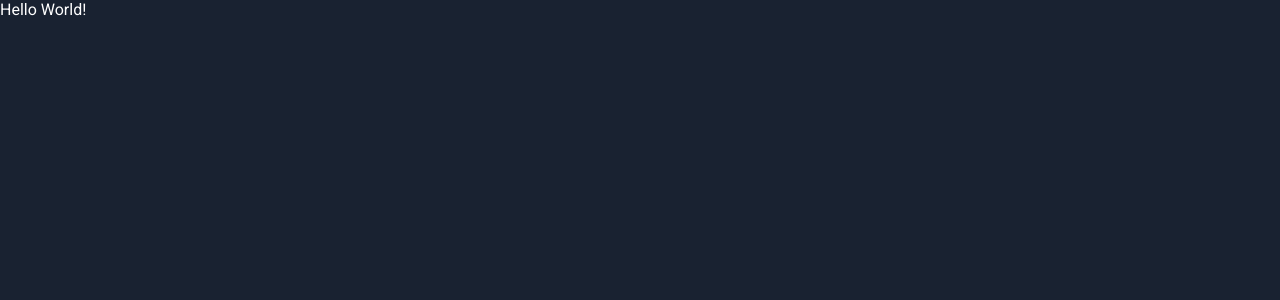
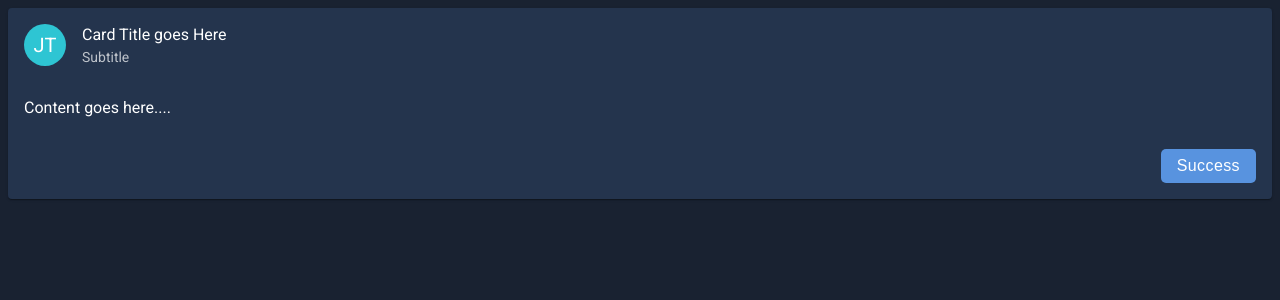
Before and after one commit to joneldominic/User-Contact-Management-App, a React (Create React App) app in the folder frontend/: page / in a window 1280 px wide. Shown: the top 300 px of the page. Built offline with nearby package versions, Linux system fonts and the light colour scheme.

Commit message:
Added Card Related Components

```diff
--- a/frontend/src/App.js
+++ b/frontend/src/App.js
@@ -1,7 +1,34 @@
 import React from "react";
 
+import Avatar from "./core/UI/Avatar";
+import Button from "./core/UI/Button";
+import Card from "./core/UI/Card";
+import CardActions from "./core/UI/CardActions";
+import CardContent from "./core/UI/CardContent";
+import CardHeader from "./core/UI/CardHeader";
+
 const App = () => {
-  return <div>Hello World!</div>;
+  return (
+    <div>
+      <Card>
+        <CardHeader
+          avatar={<Avatar>JT</Avatar>}
+          title="Card Title goes Here"
+          subtitle="Subtitle"
+        />
+        <CardContent>Content goes here....</CardContent>
+        <CardActions>
+          <Button
+            variant="contained"
+            color="primary"
+            sx={{ [`margin-left`]: "auto" }}
+          >
+            Success
+          </Button>
+        </CardActions>
+      </Card>
+    </div>
+  );
 };
 
 export default App;
--- /dev/null
+++ b/frontend/src/core/UI/Avatar.js
@@ -0,0 +1,25 @@
+import styled from "styled-components";
+
+const Avatar = styled.div`
+  font-size: 1.25rem;
+  position: relative;
+  display: flex;
+  align-items: center;
+  justify-content: center;
+  width: ${(props) => props.width};
+  height: ${(props) => props.height};
+  border-radius: 50%;
+  overflow: hidden;
+  background-color: ${(props) => props.backgroundColor};
+
+  ${(props) => props.sx}
+`;
+
+Avatar.defaultProps = {
+  sx: {},
+  width: "42px",
+  height: "42px",
+  backgroundColor: "#2ec5d3",
+};
+
+export default Avatar;
--- a/frontend/src/core/UI/Button.js
+++ b/frontend/src/core/UI/Button.js
@@ -6,7 +6,7 @@ const Button = styled.button`
   border-radius: 5px;
   letter-spacing: 0.025em;
 
-  font-size: ${(props) => props.theme.sizes[props.size]};
+  font-size: ${(props) => props.theme.size[props.size]};
   margin: ${(props) => props.margin};
   padding: ${(props) => props.padding};
 
@@ -47,6 +47,8 @@ const Button = styled.button`
         `;
     }
   }}
+
+  ${(props) => props.sx}
 `;
 
 Button.defaultProps = {
@@ -55,6 +57,7 @@ Button.defaultProps = {
   size: "base",
   margin: "0.5em",
   padding: "0.5em 1em",
+  sx: {},
 };
 
 export default Button;
--- a/frontend/src/core/UI/Card.js
+++ b/frontend/src/core/UI/Card.js
@@ -12,6 +12,8 @@ const Card = styled.div`
   overflow: ${(props) => props.overflow};
   margin: ${(props) => props.margin};
   background: ${(props) => props.background || props.theme.background.paper};
+
+  ${(props) => props.sx}
 `;
 
 Card.defaultProps = {
@@ -21,6 +23,7 @@ Card.defaultProps = {
   minWidth: "275px",
   margin: "0.5em",
   background: undefined,
+  sx: {},
 };
 
 export default Card;
--- /dev/null
+++ b/frontend/src/core/UI/CardActions.js
@@ -0,0 +1,12 @@
+import styled from "styled-components";
+
+const CardActions = styled.div`
+  display: flex;
+  align-items: center;
+  padding: 8px;
+
+  ${(props) => props.sx}
+`;
+CardActions.defaultProps = { sx: {} };
+
+export default CardActions;
--- /dev/null
+++ b/frontend/src/core/UI/CardContent.js
@@ -0,0 +1,16 @@
+import styled from "styled-components";
+
+const Content = styled.div`
+  display: block;
+  padding: 16px;
+
+  ${(props) => props.sx}
+`;
+
+const CardContent = (props) => {
+  return <Content sx={props.sx}>{props.children}</Content>;
+};
+
+CardContent.defaultProps = { sx: {} };
+
+export default CardContent;
--- /dev/null
+++ b/frontend/src/core/UI/CardHeader.js
@@ -0,0 +1,53 @@
+import styled from "styled-components";
+
+const Header = styled.div`
+  display: flex;
+  align-items: center;
+  padding: 16px;
+
+  ${(props) => props.sx}
+`;
+
+const Content = styled.div`
+  display: block;
+  flex: 1 1 auto;
+`;
+
+const AvatarWrapper = styled.div`
+  display: flex;
+  flex: 0 0 auto;
+  margin-right: ${(props) => (props.show ? "16px" : "0")};
+`;
+
+const Title = styled.span`
+  margin: 0;
+  display: block;
+  font-size: ${(props) => props.theme.size.base};
+
+  ${(props) => props.sx}
+`;
+
+const Subtitle = styled.span`
+  margin: 5px 0 0 0;
+  display: block;
+  font-size: ${(props) => props.theme.size.sm};
+  color: ${(props) => props.theme.text.secondary};
+
+  ${(props) => props.sx}
+`;
+
+const CardHeader = (props) => {
+  return (
+    <Header sx={props.sx}>
+      <AvatarWrapper show={props.avatar}>{props.avatar}</AvatarWrapper>
+      <Content>
+        <Title sx={props.sxTitle}>{props.title}</Title>
+        <Subtitle sx={props.sxSubTitle}>{props.subtitle}</Subtitle>
+      </Content>
+    </Header>
+  );
+};
+
+CardHeader.defaultProps = { sx: {}, sxTitle: {}, sxSubTitle: {} };
+
+export default CardHeader;
--- a/frontend/src/core/UI/ThemeProvider.js
+++ b/frontend/src/core/UI/ThemeProvider.js
@@ -69,7 +69,7 @@ const darkTheme = {
     contrastText: "rgba(0, 0, 0, 0.87)",
   },
   divider: "rgba(255, 255, 255, 0.12)",
-  sizes: {
+  size: {
     xs: "12px",
     sm: "14px",
     base: "16px",
```
